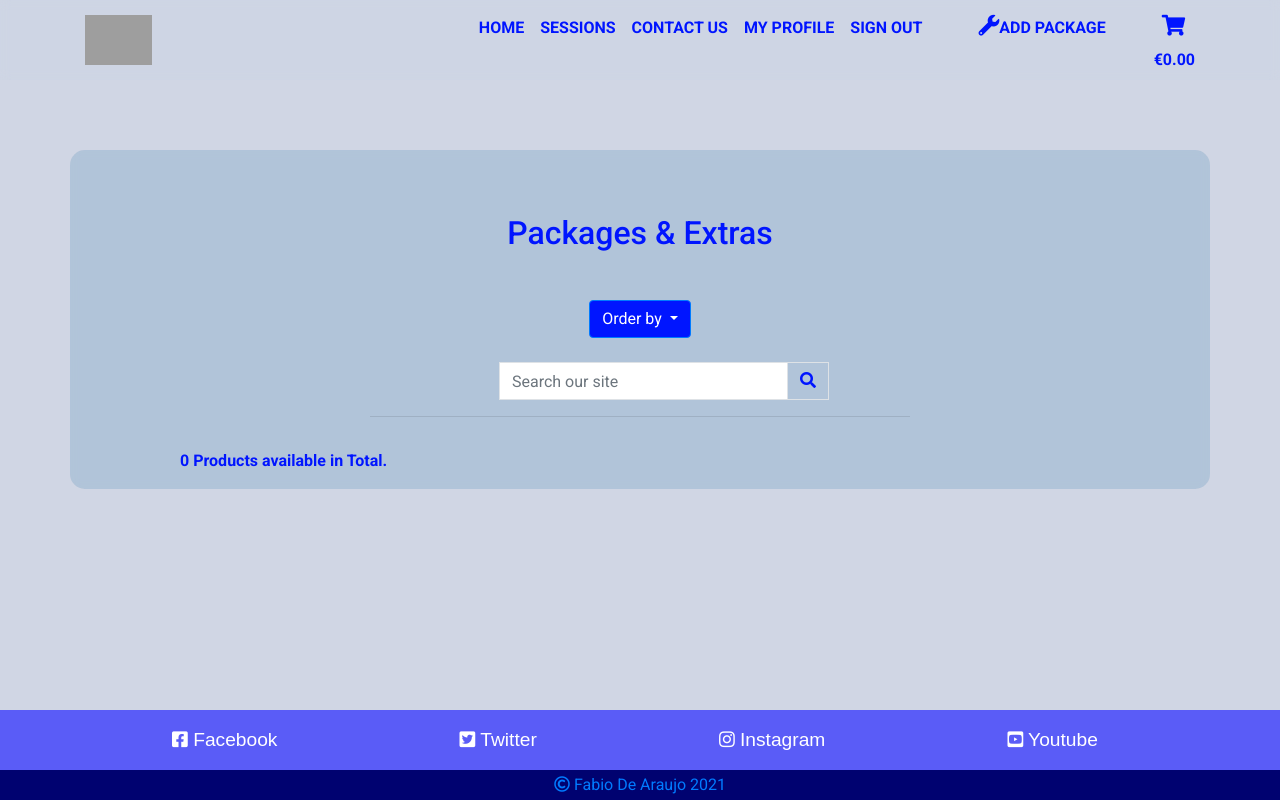
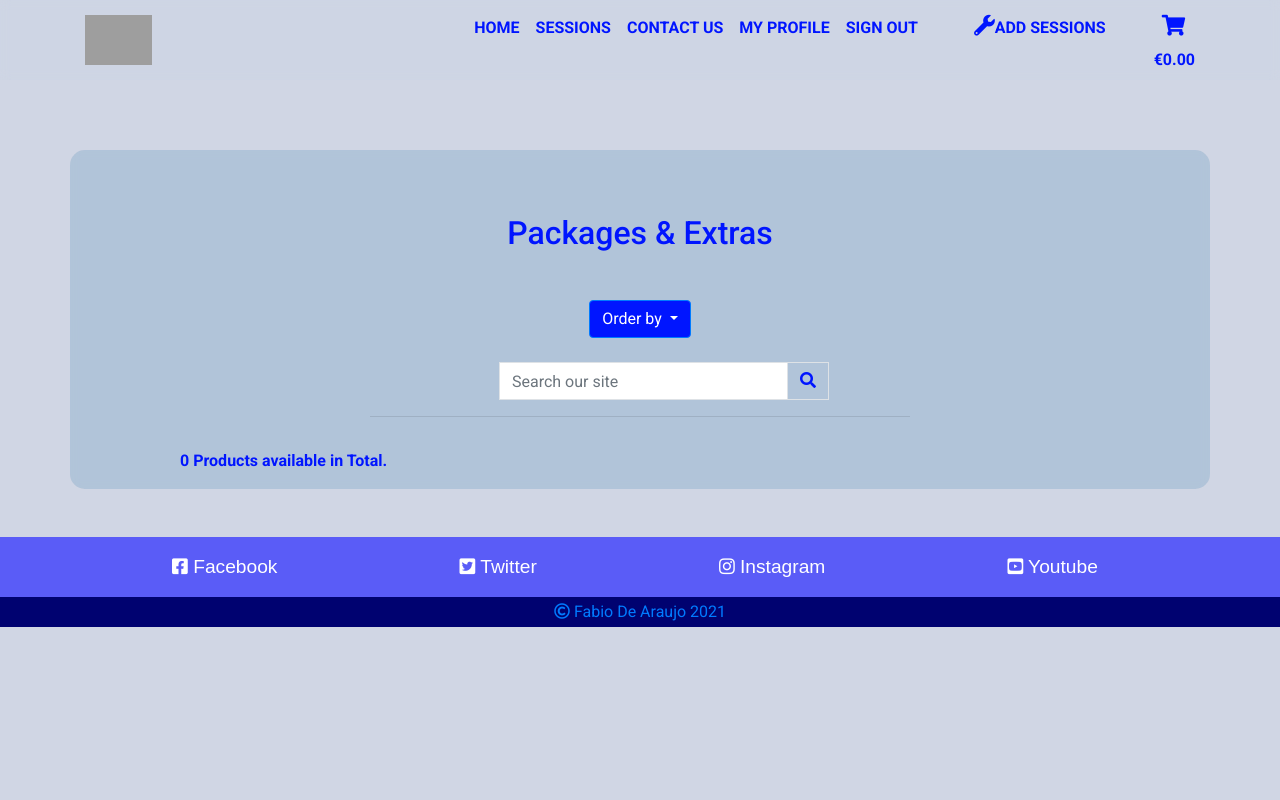
Before and after one commit to fabiodearaujo/sophie-photography-mp4, a Django app: page /products/ in a window 1280 px wide. Run offline with Django 3.2, Linux system fonts and the light colour scheme; the visitor is signed in with stand-in values (Sample User, id 1); data that the repository does not hold is empty; parts of the project's set-up code (start-up, migrations or seed data) failed here and were passed over; some libraries are stand-ins or nearby versions; grey boxes are pictures that could not be loaded.

Commit message:
fixed footer as last correction caused a bug in another pages, also tried to solve the problem on product views, but it didn't resolve

```diff
--- a/products/views.py
+++ b/products/views.py
@@ -94,8 +94,13 @@ def edit_product(request, product_id):
         return redirect(reverse('home'))
 
     product = get_object_or_404(Product, pk=product_id)
+    # product = Product.objects.get(pk=product_id)
+    print(f'Esse eh o produto',product)
+    print(f'Esse eh o produto id',product_id)
+
     if request.method == 'POST':
         form = ProductForm(request.POST, request.FILES, instance=product)
+        # form = ProductForm(instance=product)
         if form.is_valid():
             form.save()
             messages.success(request, 'Successfully updated product!')
--- a/static/css/base.css
+++ b/static/css/base.css
@@ -236,7 +236,7 @@ body {
 }
 
 footer {
-    position: absolute;
+    position: relative;
     bottom: 0;
     width: 100%;
 }
--- a/templates/base.html
+++ b/templates/base.html
@@ -53,7 +53,7 @@
                                     </li>
                                     {% if request.user.is_superuser %}
                                         <li class="nav-item">
-                                            <a href="{% url 'add_product' %}" class="nav-link text-danger px-5"><i class="fas fa-wrench empty-trolley"></i>ADD PACKAGE</a>
+                                            <a href="{% url 'add_product' %}" class="nav-link text-danger px-5"><i class="fas fa-wrench empty-trolley"></i>ADD SESSIONS</a>
                                         </li>
                                     {% endif %}
                                 {% else %}
@@ -96,7 +96,7 @@
                                     </li>
                                     {% if request.user.is_superuser %}
                                         <li class="nav-item">
-                                            <a href="{% url 'add_product' %}" class="nav-link text-danger px-5"><i class="fas fa-wrench empty-trolley"></i>ADD PACKAGE</a>
+                                            <a href="{% url 'add_product' %}" class="nav-link text-danger px-5"><i class="fas fa-wrench empty-trolley"></i>ADD SESSIONS</a>
                                         </li>
                                     {% endif %}
                                 {% else %}
@@ -171,7 +171,7 @@
             <div class="footer-copyright">
               <p><a href="https://github.com/fabioaraujo76/sophie-photography-mp4" target="_blank"  style="text-decoration: none;"><i class="far fa-copyright"></i> Fabio De Araujo 2021</a></p>
             </div>
-          </footer>
+        </footer>
         {% endblock %}
 
         <script src="https://code.jquery.com/jquery-3.1.1.min.js" integrity="sha256-hVVnYaiADRTO2PzUGmuLJr8BLUSjGIZsDYGmIJLv2b8=" crossorigin="anonymous"></script>
```
